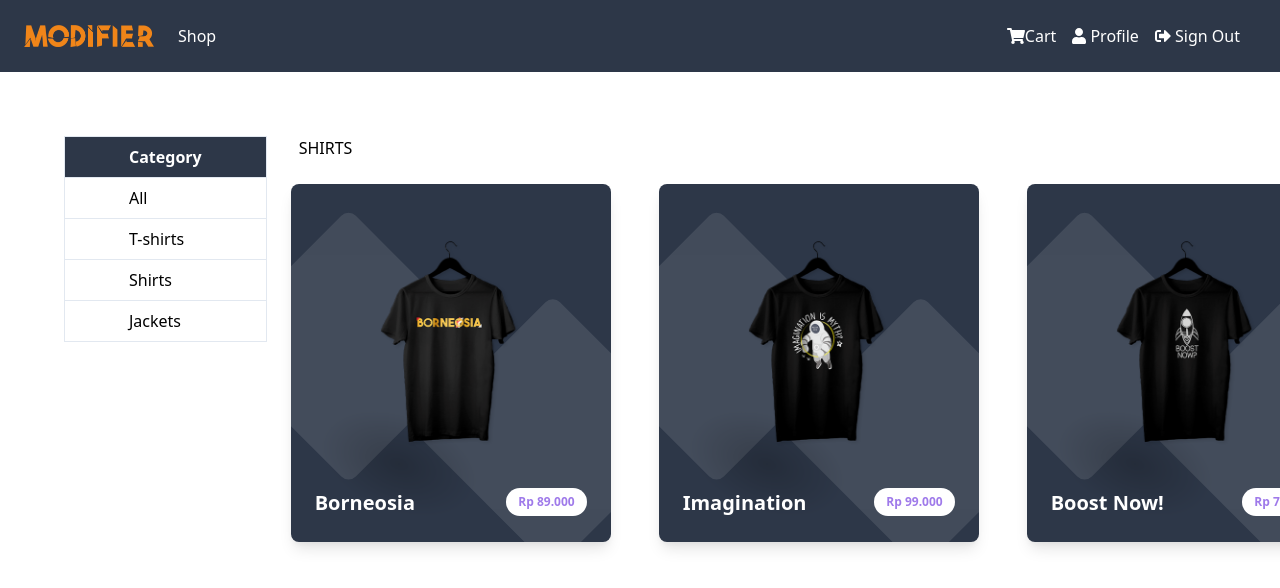
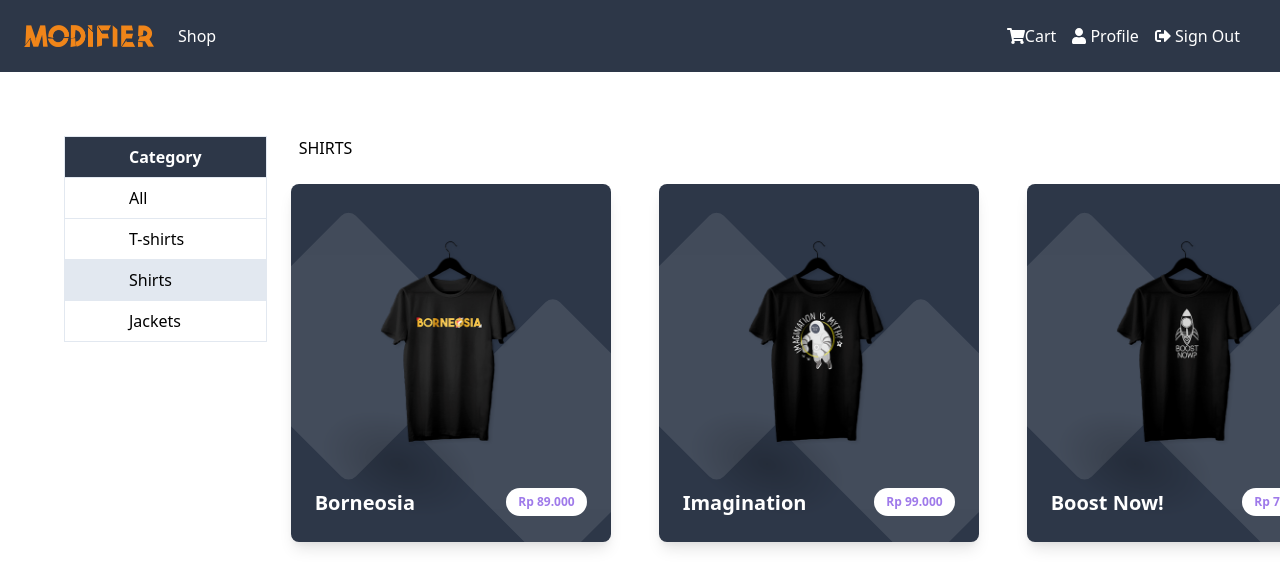
Before and after one commit to cristoregi/modifier-cloth, a Vue app: page /shop/shirts in a window 1280 px wide. Shown: the top 588 px of the page. Built offline with nearby package versions, Linux system fonts and the light colour scheme.

Commit message:
Dying step of an effort

```diff
--- a/src/views/Jackets.vue
+++ b/src/views/Jackets.vue
@@ -43,7 +43,7 @@
 							</td>
 						</tr>
 						<tr>
-							<td class="border px-16 py-2">
+							<td class="border px-16 py-2 bg-gray-300">
 								<router-link
 									class="nav-link"
 									:to="{ name: 'jackets' }"
--- a/src/views/Shirts.vue
+++ b/src/views/Shirts.vue
@@ -32,7 +32,7 @@
 							</td>
 						</tr>
 						<tr>
-							<td class="border px-16 py-2">
+							<td class="border px-16 py-2 bg-gray-300">
 								<router-link
 									class="nav-link"
 									:to="{ name: 'shirts' }"
--- a/src/views/Tshirts.vue
+++ b/src/views/Tshirts.vue
@@ -21,7 +21,7 @@
 							</td>
 						</tr>
 						<tr>
-							<td class="border px-16 py-2">
+							<td class="border px-16 py-2 bg-gray-300">
 								<router-link
 									class="nav-link"
 									:to="{ name: 'tshirts' }"
```
